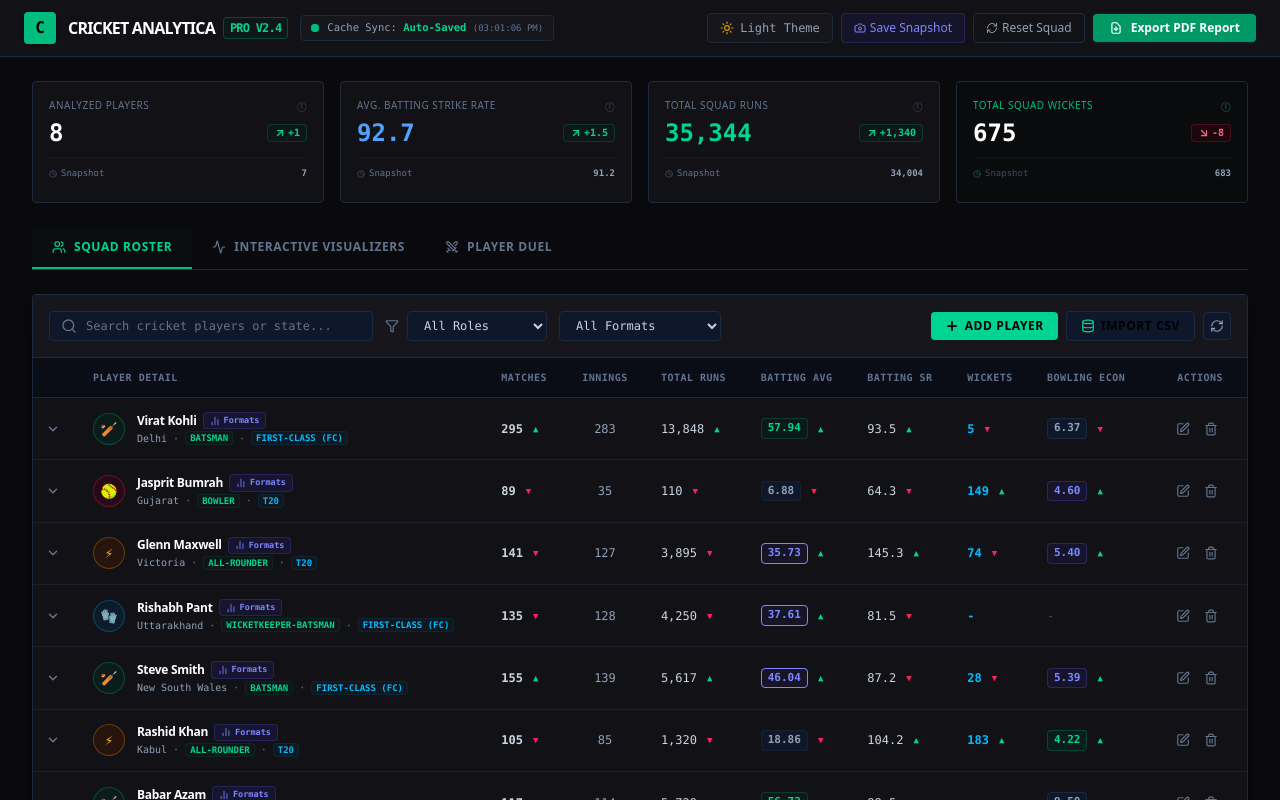
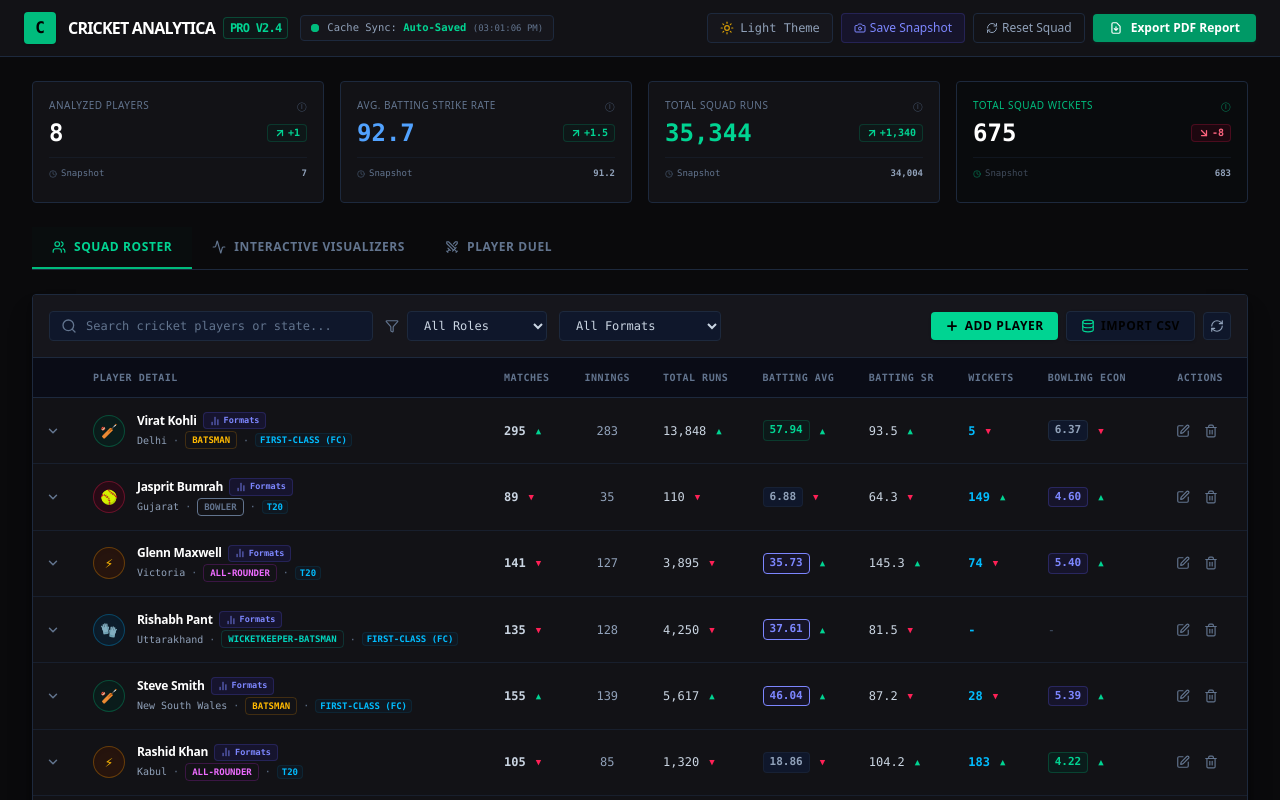
Before and after one commit to salamrameshchandra-netizen/Analytica, a React (Vite) app: page / in a window 1280 px wide. Shown: the top 800 px of the page. Built offline with nearby package versions, Linux system fonts and the light colour scheme.

Commit message:
fix(stats): calculate unique player count and style roles
Use unique player names for snapshot counts to avoid duplication errors and update player role badges with color-coded styling for better visual categorization.

```diff
--- a/src/App.tsx
+++ b/src/App.tsx
@@ -110,10 +110,11 @@
       const initialSR = Number((players.reduce((sum, p) => sum + p.battingStrikeRate, 0) / players.length).toFixed(1));
       const initialRuns = players.reduce((sum, p) => sum + p.battingRuns, 0);
       const initialWickets = players.reduce((sum, p) => sum + p.wickets, 0);
+      const uniqueCount = new Set(players.map((p) => p.name.trim().toLowerCase())).size;
 
       // Seed a historical benchmark so both green/red trends are instantly visible upon initial load
       const newSnapshot: HistoricalSnapshot = {
-        playersCount: Math.max(1, players.length - 1),
+        playersCount: Math.max(1, uniqueCount - 1),
         averageSquadSR: Number((initialSR - 1.5).toFixed(1)),
         totalSquadRuns: initialRuns - 1340,
         totalSquadWickets: initialWickets + 8, // Slightly higher to showcase a decline (red arrow)
@@ -130,9 +131,10 @@
       : 0;
     const currentRuns = players.reduce((sum, p) => sum + p.battingRuns, 0);
     const currentWickets = players.reduce((sum, p) => sum + p.wickets, 0);
+    const uniqueCount = new Set(players.map((p) => p.name.trim().toLowerCase())).size;
 
     const newSnapshot: HistoricalSnapshot = {
-      playersCount: players.length,
+      playersCount: uniqueCount,
       averageSquadSR: currentSR,
       totalSquadRuns: currentRuns,
       totalSquadWickets: currentWickets,
@@ -316,6 +318,7 @@
   const averageSquadSR = players.length > 0
     ? Number((players.reduce((sum, p) => sum + p.battingStrikeRate, 0) / players.length).toFixed(1))
     : 0;
+  const uniquePlayersCount = new Set(players.map((p) => p.name.trim().toLowerCase())).size;
 
   return (
     <div className={`min-h-screen bg-[#0a0a0c] font-sans text-slate-350 antialiased selection:bg-emerald-950 selection:text-emerald-250 pb-16 transition-colors duration-150 ${
@@ -401,8 +404,8 @@
               <span className="text-[9px] text-slate-600 group-hover:text-emerald-400 transition-colors">ⓘ</span>
             </span>
             <div className="flex items-center mt-1">
-              <div className="text-2xl font-mono font-bold text-white">{players.length}</div>
-              {snapshot && renderKpiTrend(players.length, snapshot.playersCount, "number")}
+              <div className="text-2xl font-mono font-bold text-white">{uniquePlayersCount}</div>
+              {snapshot && renderKpiTrend(uniquePlayersCount, snapshot.playersCount, "number")}
             </div>
 
             {snapshot && (
--- a/src/components/PlayerList.tsx
+++ b/src/components/PlayerList.tsx
@@ -34,6 +34,21 @@
     return "Specialist Gloveman & Anchor";
   }
   return "Squad Representative";
+};
+
+const getRoleBadgeClasses = (role: PlayerRole) => {
+  switch (role) {
+    case PlayerRole.Batsman:
+      return "text-amber-400 bg-amber-955/20 border-amber-500/20";
+    case PlayerRole.Bowler:
+      return "text-sky-450 bg-sky-955/20 border-sky-550/20";
+    case PlayerRole.AllRounder:
+      return "text-fuchsia-400 bg-fuchsia-955/20 border-fuchsia-500/20";
+    case PlayerRole.WicketKeeper:
+      return "text-teal-400 bg-teal-955/20 border-teal-500/20";
+    default:
+      return "text-slate-400 bg-slate-900 border-slate-800";
+  }
 };
 
 const TrendIndicator = ({
@@ -480,7 +495,9 @@
                             <div className="flex flex-wrap items-center gap-1.5 text-slate-500 text-[10px] mt-0.5">
                               <span className="text-slate-400 font-medium">{player.state}</span>
                               <span>·</span>
-                              <span className="text-emerald-400 uppercase font-semibold text-[9px] px-1 bg-emerald-950/20 rounded border border-emerald-500/10">{player.role}</span>
+                              <span className={`uppercase font-semibold text-[9px] px-1.5 py-0.5 rounded border ${getRoleBadgeClasses(player.role)}`}>
+                                {player.role}
+                              </span>
                               <span>·</span>
                               <span className="text-sky-400 uppercase font-bold text-[9px] px-1 bg-sky-950/20 rounded border border-sky-500/10">{player.format || "FC"}</span>
                             </div>
```
